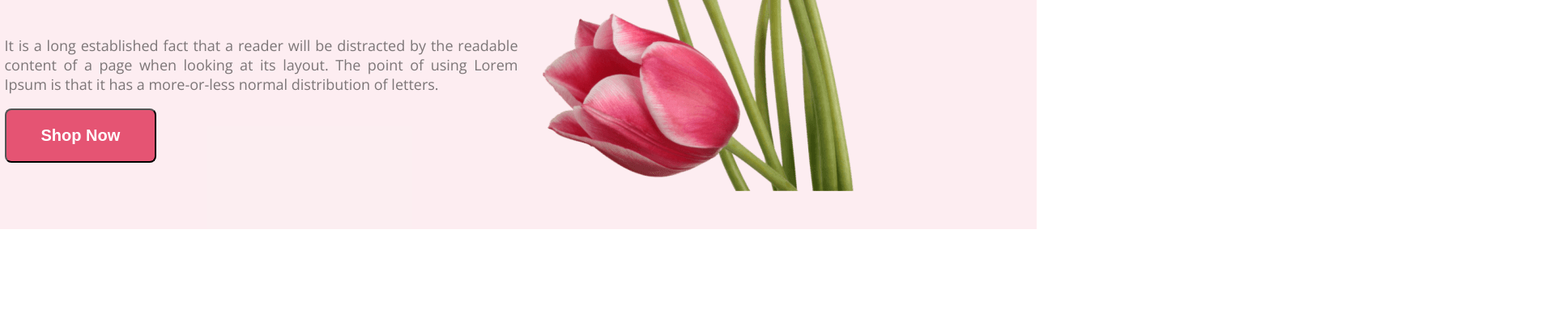
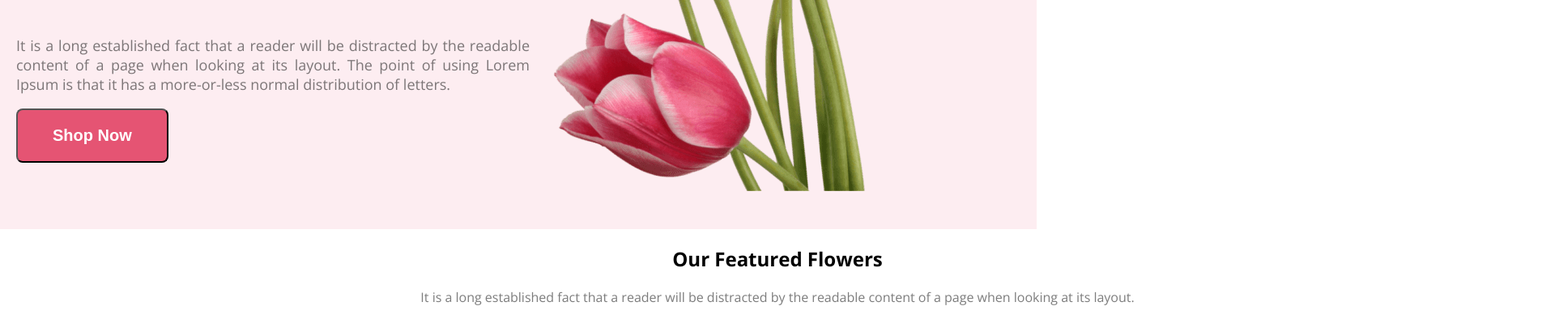
Before and after one commit to shobind/online-flower-shop, a plain HTML site: page index.html in a window 1280 px wide. Shown: the part 607-1001 px from the top of the page at 81% size, 1920 px wide, since content can reach past the window. Before the commit the page ends 890 px from the top, so only its background shows below. Drawn offline with nearby package versions, Linux system fonts and the light colour scheme.

Commit message:
featured flowers section added

```diff
--- a/index.html
+++ b/index.html
@@ -25,7 +25,12 @@
 
     </header>
 
-    <main></main>
+    <main>
+        <section class="featured-flowers">
+            <h2 class="section-title">Our Featured Flowers</h2>
+            <p class="section-description">It is a long established fact that a reader will be distracted by the readable content of a page when looking at its layout.</p>
+        </section>
+    </main>
     <footer></footer>
 </body>
 </html>
--- a/styles/flower.css
+++ b/styles/flower.css
@@ -25,7 +25,7 @@ header {
     height: 850px;
     background: rgba(229, 84, 115, 0.10);
     align-items: center;
-    justify-content: center;
+    justify-content: space-between;
     display: flex;
 
 }
@@ -60,4 +60,21 @@ header {
 
 .banner-image {
     margin-bottom: 0;
+    justify-content: space-around;
 }
+main{
+    width: 1920px;
+    margin: 0 auto;
+}
+.featured-flower{
+    padding: 130px;
+    border: 0;
+    text-align: center;
+}
+.section-title{
+    text-align: center;
+}
+.section-description{
+    text-align: center;
+    color: rgba(39, 39, 39, 0.60);
+}
```
